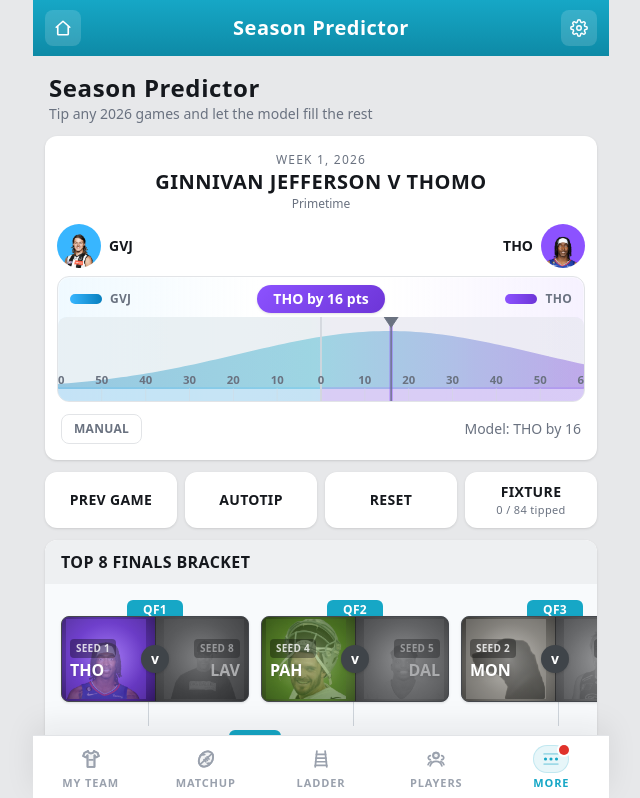
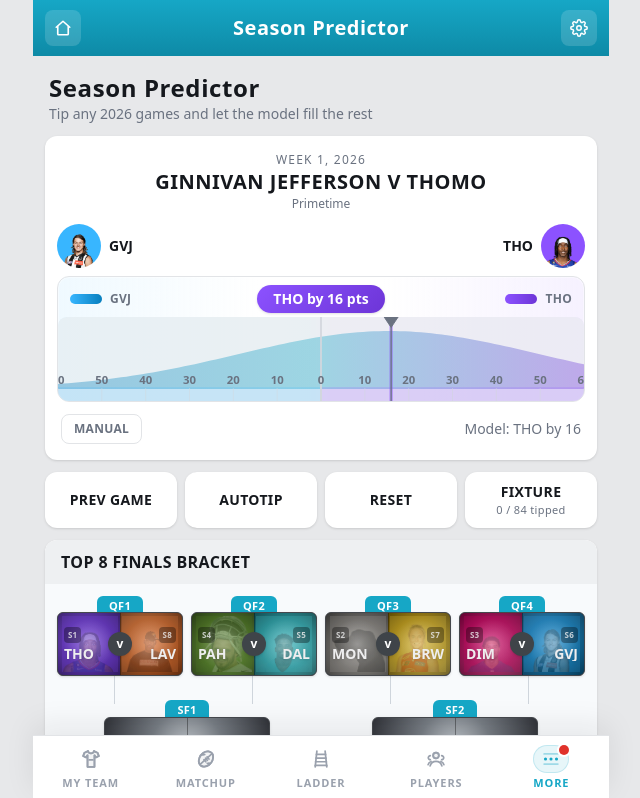
Before and after one commit to zebraspread-glitch/nfl-league, a Next.js app: page /predictor in a window 1280 px wide. Shown: the top 798 px of the page, without its empty margins (319-959 px from the left). Built offline with nearby package versions, Linux system fonts and the light colour scheme.

Commit message:
Fit predictor finals bracket

```diff
--- a/components/season-predictor.tsx
+++ b/components/season-predictor.tsx
@@ -24,6 +24,15 @@ import {
 import type { Matchup, TeamMeta } from "@/lib/types";
 
 const STORAGE_KEY = "mgl_predictor_2026";
+const FINALS_PICK_IDS: FinalsSlotId[] = ["qf-1", "qf-2", "qf-3", "qf-4", "sf-1", "sf-2", "final"];
+
+function withoutFinalsPicks(picks: PickMap): PickMap {
+  const next = { ...picks };
+  FINALS_PICK_IDS.forEach((id) => {
+    delete next[id];
+  });
+  return next;
+}
 
 export function SeasonPredictor({
   matchups,
@@ -108,7 +117,7 @@ export function SeasonPredictor({
   };
 
   const runAutoTip = () => {
-    commit((prev) => autoTip(matchups, prev, Date.now()));
+    commit((prev) => autoTip(matchups, withoutFinalsPicks(prev), Date.now()));
     setCursor(matchups.length - 1);
   };
 
@@ -443,23 +452,22 @@ function FinalsView({
     { id: "qf-2", label: "QF2", className: "col-start-2 row-start-1" },
     { id: "qf-3", label: "QF3", className: "col-start-3 row-start-1" },
     { id: "qf-4", label: "QF4", className: "col-start-4 row-start-1" },
-    { id: "sf-1", label: "SF1", className: "col-start-1 col-span-2 row-start-2 px-[5.75rem]" },
-    { id: "sf-2", label: "SF2", className: "col-start-3 col-span-2 row-start-2 px-[5.75rem]" },
-    { id: "final", label: "GF", className: "col-start-2 col-span-2 row-start-3 px-28" },
+    { id: "sf-1", label: "SF1", className: "col-start-1 col-span-2 row-start-2 px-[18%]" },
+    { id: "sf-2", label: "SF2", className: "col-start-3 col-span-2 row-start-2 px-[18%]" },
+    { id: "final", label: "GF", className: "col-start-2 col-span-2 row-start-3 px-[24%]" },
   ];
 
   return (
     <div className="space-y-3">
       <Card>
         <SectionHeader>Top 8 Finals Bracket</SectionHeader>
-        <div className="overflow-x-auto">
-          <div className="relative grid min-w-[820px] grid-cols-4 grid-rows-[auto_auto_auto] gap-x-3 gap-y-7 bg-[#f8fafc] p-4">
-            <BracketLine className="left-[12.5%] top-[100px] h-[42px]" />
-            <BracketLine className="left-[37.5%] top-[100px] h-[42px]" />
-            <BracketLine className="left-[62.5%] top-[100px] h-[42px]" />
-            <BracketLine className="left-[87.5%] top-[100px] h-[42px]" />
-            <BracketLine className="left-1/4 top-[226px] h-[42px]" />
-            <BracketLine className="left-3/4 top-[226px] h-[42px]" />
+        <div className="relative grid grid-cols-4 grid-rows-[auto_auto_auto] gap-x-2 gap-y-6 bg-[#f8fafc] p-3">
+          <BracketLine className="left-[12.5%] top-[86px] h-[34px]" />
+          <BracketLine className="left-[37.5%] top-[86px] h-[34px]" />
+          <BracketLine className="left-[62.5%] top-[86px] h-[34px]" />
+          <BracketLine className="left-[87.5%] top-[86px] h-[34px]" />
+          <BracketLine className="left-1/4 top-[194px] h-[34px]" />
+          <BracketLine className="left-3/4 top-[194px] h-[34px]" />
           {bracket.map((slot) => {
             const game = byId.get(slot.id);
             if (!game) return null;
@@ -469,7 +477,6 @@ function FinalsView({
               </div>
             );
           })}
-          </div>
         </div>
       </Card>
 
@@ -500,14 +507,14 @@ function FinalsGameBox({
   picks: PickMap;
   onPick: (id: string, pick: Pick) => void;
 }) {
-  const pick = resolveFinalsPick(game, picks) ?? { winnerId: 0, margin: DEFAULT_FINALS_MARGIN };
+  const pick = resolveFinalsPick(game, picks);
   if (!game.a || !game.b) {
     return (
       <div>
         <BracketLabel>{label}</BracketLabel>
-        <div className="relative h-[86px] overflow-hidden rounded-lg border border-[#45484d] bg-[radial-gradient(circle_at_center,#cdd2d7_0%,#777d84_42%,#303238_100%)] shadow-sm">
+        <div className="relative h-16 overflow-hidden rounded-md border border-[#45484d] bg-[radial-gradient(circle_at_center,#cdd2d7_0%,#777d84_42%,#303238_100%)] shadow-sm">
           <div className="absolute left-1/2 top-0 h-full w-px bg-black/35" />
-          <div className="absolute left-1/2 top-1/2 grid h-7 w-7 -translate-x-1/2 -translate-y-1/2 place-items-center rounded-full bg-[#3f4449] font-cond text-sm font-bold text-white shadow">
+          <div className="absolute left-1/2 top-1/2 grid h-6 w-6 -translate-x-1/2 -translate-y-1/2 place-items-center rounded-full bg-[#3f4449] font-cond text-xs font-bold text-white shadow">
             v
           </div>
         </div>
@@ -515,18 +522,29 @@ function FinalsGameBox({
     );
   }
 
-  const aWins = pick.winnerId === game.a.team.id;
+  const pickedWinnerId = pick?.winnerId;
 
   return (
     <div>
       <BracketLabel>{label}</BracketLabel>
-      <div className="relative h-[86px] overflow-hidden rounded-lg border border-[#45484d] bg-[#2d3035] shadow-sm">
+      <div className="relative h-16 overflow-hidden rounded-md border border-[#45484d] bg-[#2d3035] shadow-sm">
         <div className="grid h-full grid-cols-2">
-          <BracketTeam entry={game.a} selected={aWins} onSelect={(id) => onPick(game.id, { winnerId: id, margin: DEFAULT_FINALS_MARGIN })} />
-          <BracketTeam entry={game.b} selected={!aWins} align="right" onSelect={(id) => onPick(game.id, { winnerId: id, margin: DEFAULT_FINALS_MARGIN })} />
+          <BracketTeam
+            entry={game.a}
+            selected={pickedWinnerId === game.a.team.id}
+            hasPick={!!pick}
+            onSelect={(id) => onPick(game.id, { winnerId: id, margin: DEFAULT_FINALS_MARGIN })}
+          />
+          <BracketTeam
+            entry={game.b}
+            selected={pickedWinnerId === game.b.team.id}
+            hasPick={!!pick}
+            align="right"
+            onSelect={(id) => onPick(game.id, { winnerId: id, margin: DEFAULT_FINALS_MARGIN })}
+          />
         </div>
         <div className="absolute left-1/2 top-0 h-full w-px bg-black/35" />
-        <div className="absolute left-1/2 top-1/2 grid h-7 w-7 -translate-x-1/2 -translate-y-1/2 place-items-center rounded-full bg-[#3f4449] font-cond text-sm font-bold text-white shadow">
+        <div className="absolute left-1/2 top-1/2 grid h-6 w-6 -translate-x-1/2 -translate-y-1/2 place-items-center rounded-full bg-[#3f4449] font-cond text-xs font-bold text-white shadow">
           v
         </div>
       </div>
@@ -536,7 +554,7 @@ function FinalsGameBox({
 
 function BracketLabel({ children }: { children: React.ReactNode }) {
   return (
-    <div className="mx-auto -mb-1 w-fit rounded-t-md bg-teal px-4 py-0.5 font-cond text-xs font-semibold uppercase tracking-wide text-white">
+    <div className="mx-auto -mb-1 w-fit rounded-t-md bg-teal px-3 py-0.5 font-cond text-[11px] font-semibold uppercase tracking-wide text-white">
       {children}
     </div>
   );
@@ -549,24 +567,27 @@ function BracketLine({ className }: { className: string }) {
 function BracketTeam({
   entry,
   selected,
+  hasPick,
   onSelect,
   align = "left",
 }: {
   entry: { team: TeamMeta; seed: number };
   selected: boolean;
+  hasPick: boolean;
   onSelect: (teamId: number) => void;
   align?: "left" | "right";
 }) {
-  const logoOpacity = selected ? 0.34 : 0.18;
+  const logoOpacity = selected ? 0.34 : 0.2;
+  const dimClass = hasPick ? (selected ? "opacity-100" : "opacity-52 grayscale") : "opacity-92";
 
   return (
     <button
       type="button"
       onClick={() => onSelect(entry.team.id)}
       aria-pressed={selected}
-      className={`group relative min-w-0 overflow-hidden px-2 text-left text-white transition-[filter,opacity] ${
-        selected ? "opacity-100" : "opacity-60 grayscale hover:opacity-85"
-      } ${align === "right" ? "text-right" : ""}`}
+      className={`group relative min-w-0 overflow-hidden px-1.5 text-left text-white transition-[filter,opacity] hover:opacity-100 ${dimClass} ${
+        align === "right" ? "text-right" : ""
+      }`}
       style={{
         background: `linear-gradient(135deg, ${entry.team.primary}, ${entry.team.secondary})`,
       }}
@@ -577,7 +598,7 @@ function BracketTeam({
         <img
           src={entry.team.logo}
           alt=""
-          className={`absolute top-1/2 h-20 w-20 -translate-y-1/2 object-contain ${
+          className={`absolute top-1/2 h-14 w-14 -translate-y-1/2 object-contain ${
             align === "right" ? "right-1" : "left-1"
           }`}
           style={{ opacity: logoOpacity }}
@@ -585,13 +606,13 @@ function BracketTeam({
       ) : null}
       <div
         className={`relative flex h-full min-w-0 flex-col justify-center gap-1 ${
-          align === "right" ? "items-end pl-5" : "items-start pr-5"
+          align === "right" ? "items-end pl-3" : "items-start pr-3"
         }`}
       >
-        <span className="rounded bg-black/35 px-1.5 py-0.5 font-cond text-[10px] font-semibold uppercase tracking-wide text-white/80">
-          Seed {entry.seed}
+        <span className="rounded bg-black/35 px-1 py-0.5 font-cond text-[8px] font-semibold uppercase tracking-wide text-white/80">
+          S{entry.seed}
         </span>
-        <span className="max-w-full truncate font-cond text-base font-semibold leading-none drop-shadow">
+        <span className="max-w-full truncate font-cond text-sm font-semibold leading-none drop-shadow">
           {entry.team.abbrev}
         </span>
       </div>
--- a/lib/predictor.ts
+++ b/lib/predictor.ts
@@ -250,13 +250,12 @@ export function buildFinals(ladder: LadderRow[], picks: PickMap): Finals {
   };
 }
 
-/** Who wins a finals game — the stored pick if it is still a participant,
- *  otherwise the higher seed. Reseeding can invalidate an older pick. */
+/** Who wins a finals game — only an explicit stored pick advances. */
 export function resolveFinalsPick(game: FinalsGame, picks: PickMap): Pick | undefined {
   if (!game.a || !game.b) return undefined;
   const stored = picks[game.id];
   const valid = stored && (stored.winnerId === game.a.team.id || stored.winnerId === game.b.team.id);
-  return valid ? stored : { winnerId: game.a.team.id, margin: DEFAULT_FINALS_MARGIN };
+  return valid ? stored : undefined;
 }
 
 export const DEFAULT_FINALS_MARGIN = 8;
```
Lines whose indentation alone changed are shown as unchanged.
